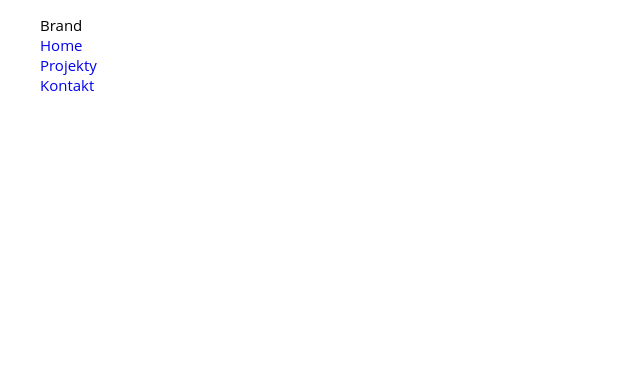
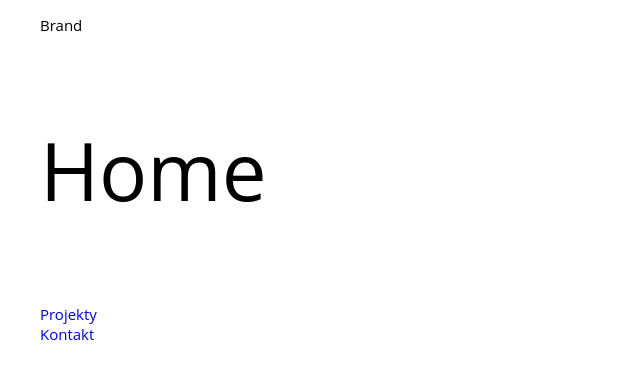
Before and after one commit to yougonnagetyours/tailwind-try-simple, a Gatsby site: page / in a window 1280 px wide. Shown: the whole page, without its empty margins (0-640 px from the left). Built offline with nearby package versions, Linux system fonts and the light colour scheme; Gatsby itself is replaced by a stand-in of ours.

Commit message:
Add link value to <p>

```diff
--- a/src/components/nav.js
+++ b/src/components/nav.js
@@ -7,7 +7,7 @@ const Nav = () => (
   <nav>
       <ul>
           <div>Brand</div>
-          <li><Link to="/">Home</Link></li>
+          <li><Link to="/"><p>Home</p></Link></li>
           <li><Link to="projects">Projekty</Link></li>
           <li><Link to="/">Kontakt</Link></li>
       </ul>
--- a/src/styles/global.css
+++ b/src/styles/global.css
@@ -1,6 +1,7 @@
 :root {
   --main-bg-color: black;
   --main-font-size: 15px;
+  --main-font-size2: 80px;
 }
 
 
--- a/src/styles/nav.css
+++ b/src/styles/nav.css
@@ -1,3 +1,7 @@
 li{
   color: #000;
 }
+ li p {
+   color: #000;
+   font-size: var(--main-font-size2);
+ }
```
